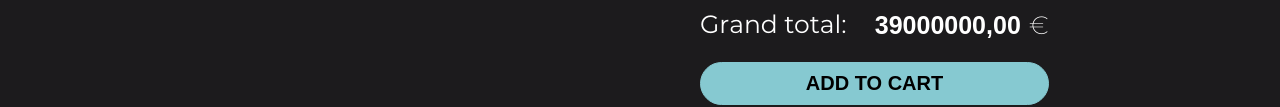
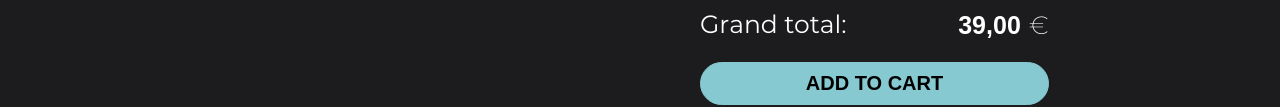
Before and after one commit to kram161/shop, a plain HTML site: page product.html in a window 1280 px wide. Shown: the part 836-943 px from the top of the page. Drawn offline with nearby package versions, Linux system fonts and the light colour scheme.

Commit message:
Update product.html

```diff
--- a/product.html
+++ b/product.html
@@ -705,7 +705,7 @@
                                             </div>
                                             <div class="product-quantity__coast__value">
                                                 <label>
-                                                    <input readonly="readonly" type="text" value="39000000,00"/>
+                                                    <input readonly="readonly" type="text" value="39,00"/>
                                                     <span>€</span>
                                                 </label>
                                             </div>
```
